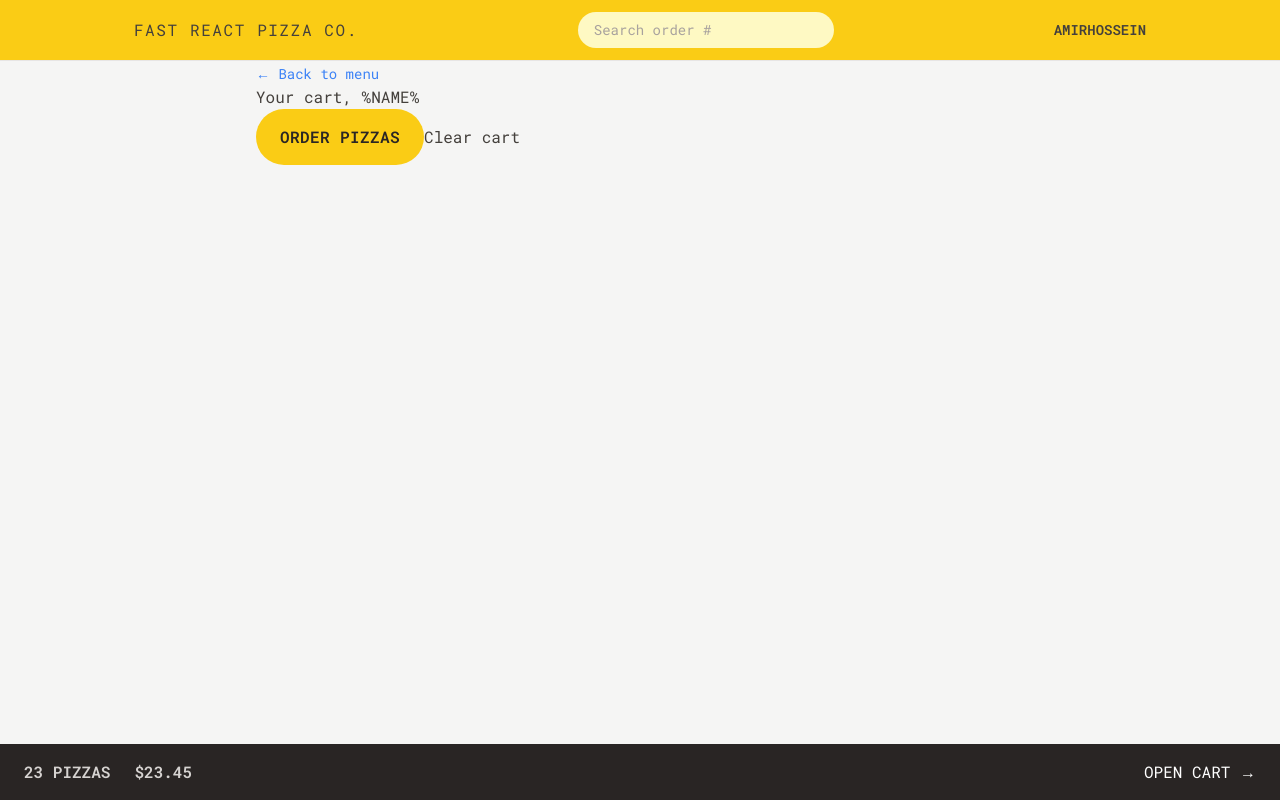
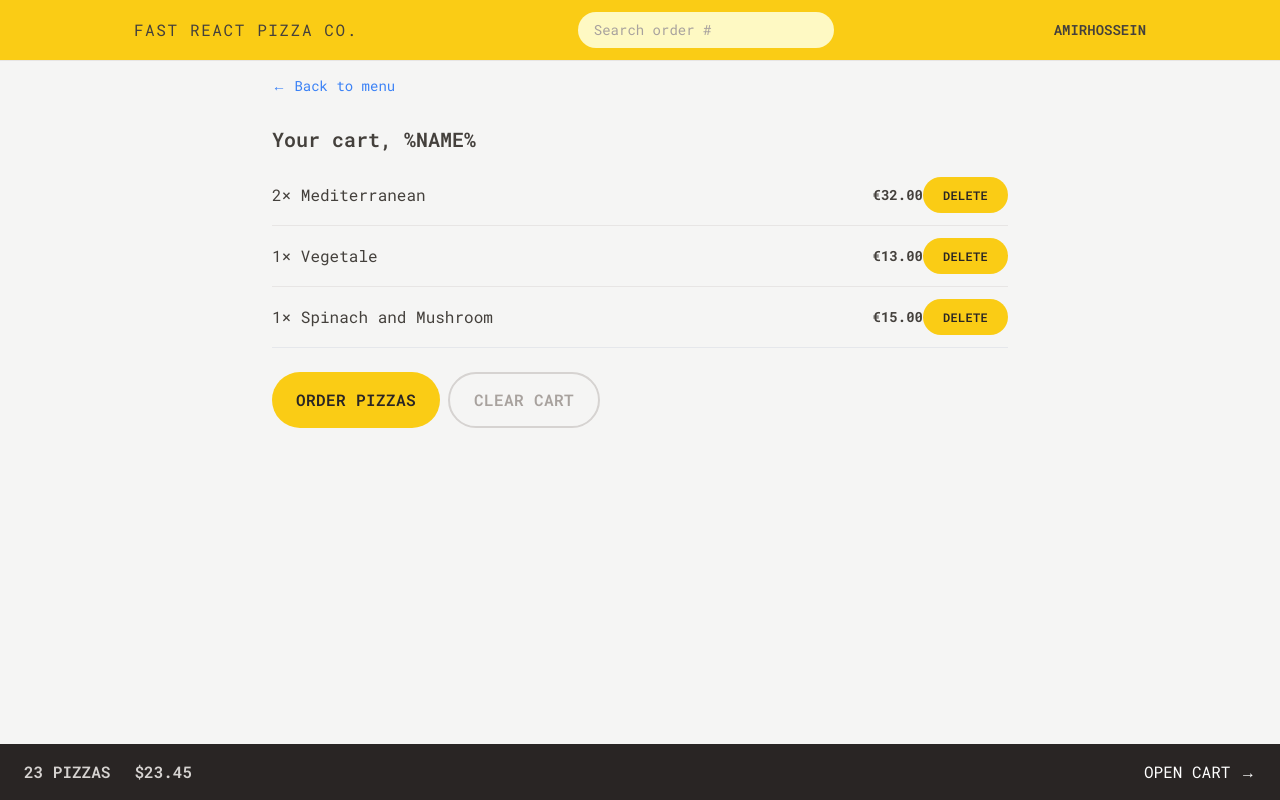
Before and after one commit to AmirrMahmoudi/fast-react-pizza, a React (Vite) app: page /cart in a window 1280 px wide. Built offline with nearby package versions, Linux system fonts and the light colour scheme.

Commit message:
Styling the cart

```diff
--- a/src/features/cart/Cart.jsx
+++ b/src/features/cart/Cart.jsx
@@ -1,6 +1,6 @@
-import { Link } from 'react-router-dom';
 import LinkButton from '../../ui/LinkButton';
 import Button from '../../ui/Button';
+import CartItem from './CartItem';
 
 const fakeCart = [
   {
@@ -30,17 +30,24 @@
   const cart = fakeCart;
 
   return (
-    <div>
+    <div className="px-4 py-3">
       <LinkButton to={'/menu'}>&larr; Back to menu</LinkButton>
 
-      <h2>Your cart, %NAME%</h2>
+      <h2 className="mt-7 text-xl font-semibold">Your cart, %NAME%</h2>
 
-      <div>
+      <ul className="mt-3 divide-y divide-stone-200 border-b">
+        {cart.map((item) => (
+          <CartItem item={item} key={item.key} />
+        ))}
+      </ul>
+
+      <div className="mt-6 space-x-2">
         <Button type="primary" to="/order/new">
           Order pizzas
         </Button>
 
-        <button>Clear cart</button>
+        <Button type="secondary"> Clear Cart</Button>
+
       </div>
     </div>
   );
--- a/src/features/cart/CartItem.jsx
+++ b/src/features/cart/CartItem.jsx
@@ -1,13 +1,18 @@
+import Button from '../../ui/Button';
+import { formatCurrency } from '../../utils/helpers';
+
 function CartItem({ item }) {
   const { pizzaId, name, quantity, totalPrice } = item;
 
   return (
-    <li>
-      <p>
+    <li className="justify-between py-3 sm:flex sm:items-center sm:gap-6">
+      <p className="mb-1 sm:mb-0">
         {quantity}&times; {name}
       </p>
-      <div>
-        <p>{formatCurrency(totalPrice)}</p>
+      <div className="flex items-center justify-between">
+        <p className="text-sm font-bold">{formatCurrency(totalPrice)}</p>
+
+        <Button type="small">Delete</Button>
       </div>
     </li>
   );
--- a/src/features/manu/Menu.jsx
+++ b/src/features/manu/Menu.jsx
@@ -4,7 +4,6 @@
 
 function Menu() {
   const menu = useLoaderData();
-  console.log(menu);
   return (
     <ul className="space-y-2 divide-y divide-stone-200 px-2">
       {menu.map((pizza) => (
--- a/src/ui/Button.jsx
+++ b/src/ui/Button.jsx
@@ -5,9 +5,10 @@
     'inline-block rounded-full bg-yellow-400  font-semibold uppercase tracking-wide text-stone-800 transition-all duration-300 hover:bg-yellow-300 focus:bg-yellow-300 focus:outline-none focus:ring focus:ring-yellow-300 focus:ring-offset-2 disabled:cursor-not-allowed';
 
   const styles = {
-    base: 'inline-block rounded-full bg-yellow-400  font-semibold uppercase tracking-wide text-stone-800 transition-all duration-300 hover:bg-yellow-300 focus:bg-yellow-300 focus:outline-none focus:ring focus:ring-yellow-300 focus:ring-offset-2 disabled:cursor-not-allowed',
     primary: base + ' px-4 py-3 md:px-6 md:py-4',
     small: base + ' px-4 py-2 md:px-5 md:py-2.5 text-xs',
+    secondary:
+      ' inline-block rounded-full border-2 border-stone-300 px-4 py-2.5 font-semibold uppercase tracking-wide text-stone-400 transition-all duration-300 hover:bg-stone-300 hover:text-stone-800 focus:bg-stone-300 focus:text-stone-800 focus:outline-none focus:ring focus:ring-stone-200 focus:ring-offset-2 disabled:cursor-not-allowed md:px-6 md:py-3.5',
   };
 
   if (to)
```
